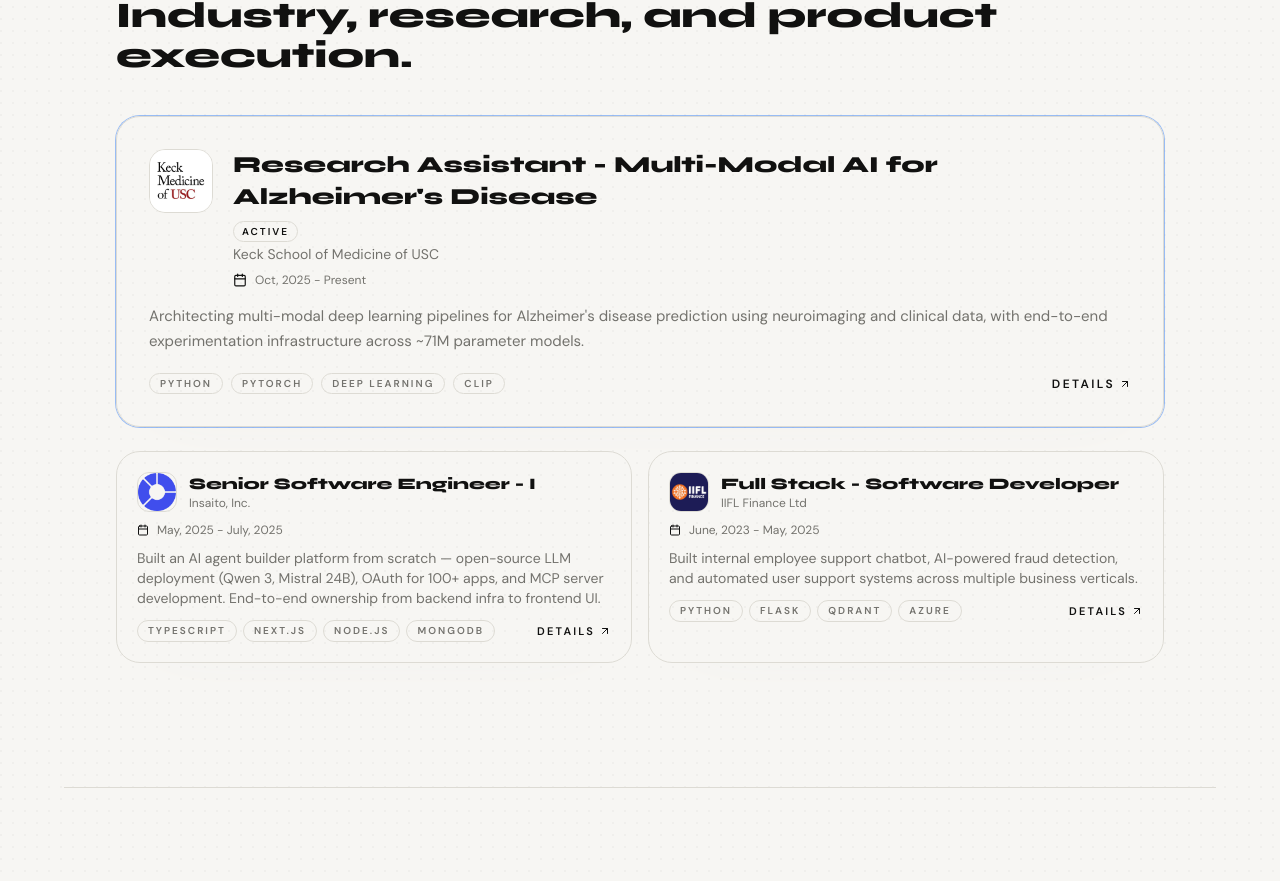
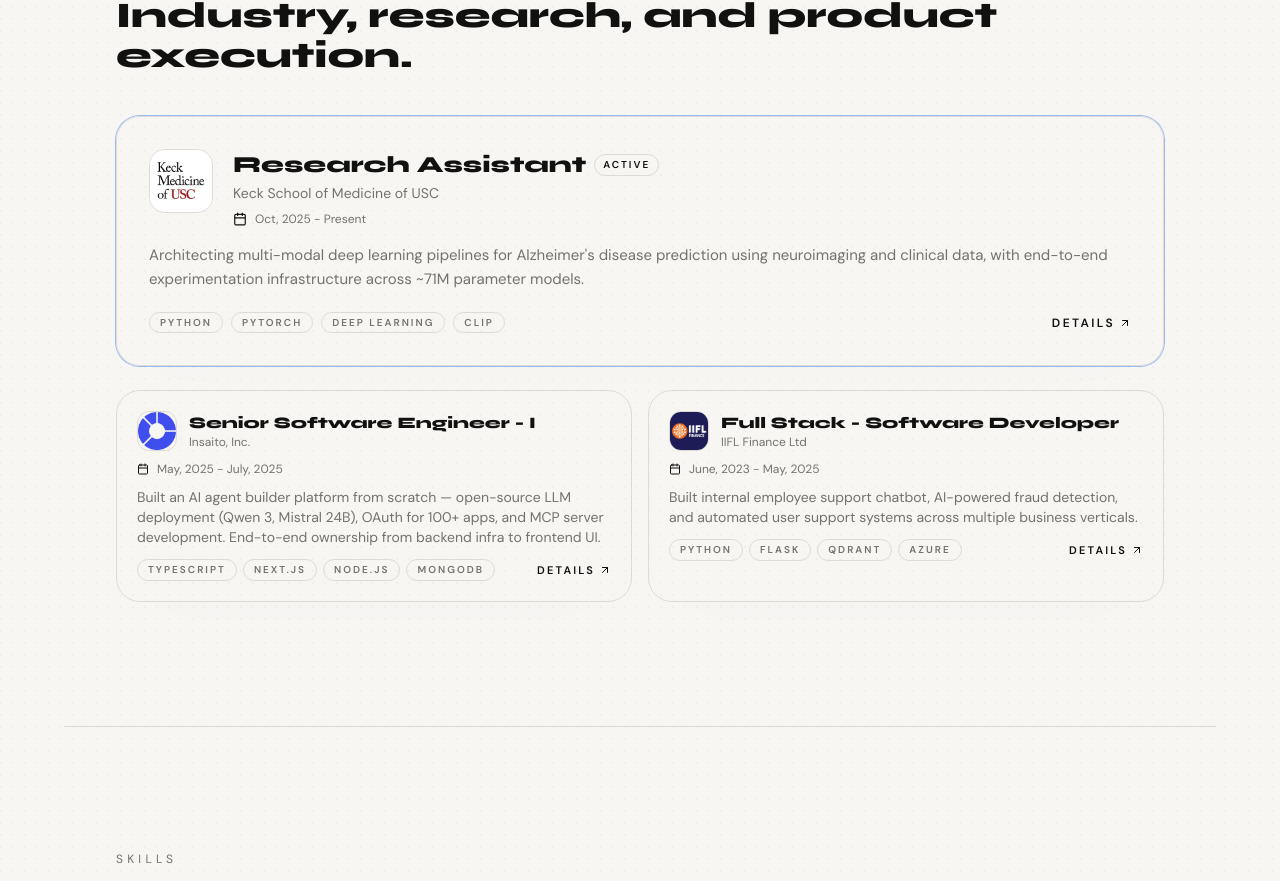
Before and after one commit to SohailGidwani/next-portfolio, a Next.js app: page / in a window 1280 px wide. Shown: the part 2850-3731 px from the top of the page. Built offline with nearby package versions, Linux system fonts and the light colour scheme.

Commit message:
refactor(Experience): simplify job title for clarity

```diff
--- a/app/components/Experience.tsx
+++ b/app/components/Experience.tsx
@@ -27,7 +27,7 @@ interface ExperienceItem {
 const experiences: ExperienceItem[] = [
   {
     id: "keck-usc",
-    title: "Research Assistant - Multi-Modal AI for Alzheimer's Disease",
+    title: "Research Assistant",
     company: "Keck School of Medicine of USC",
     date: "Oct, 2025 - Present",
     description:
```
